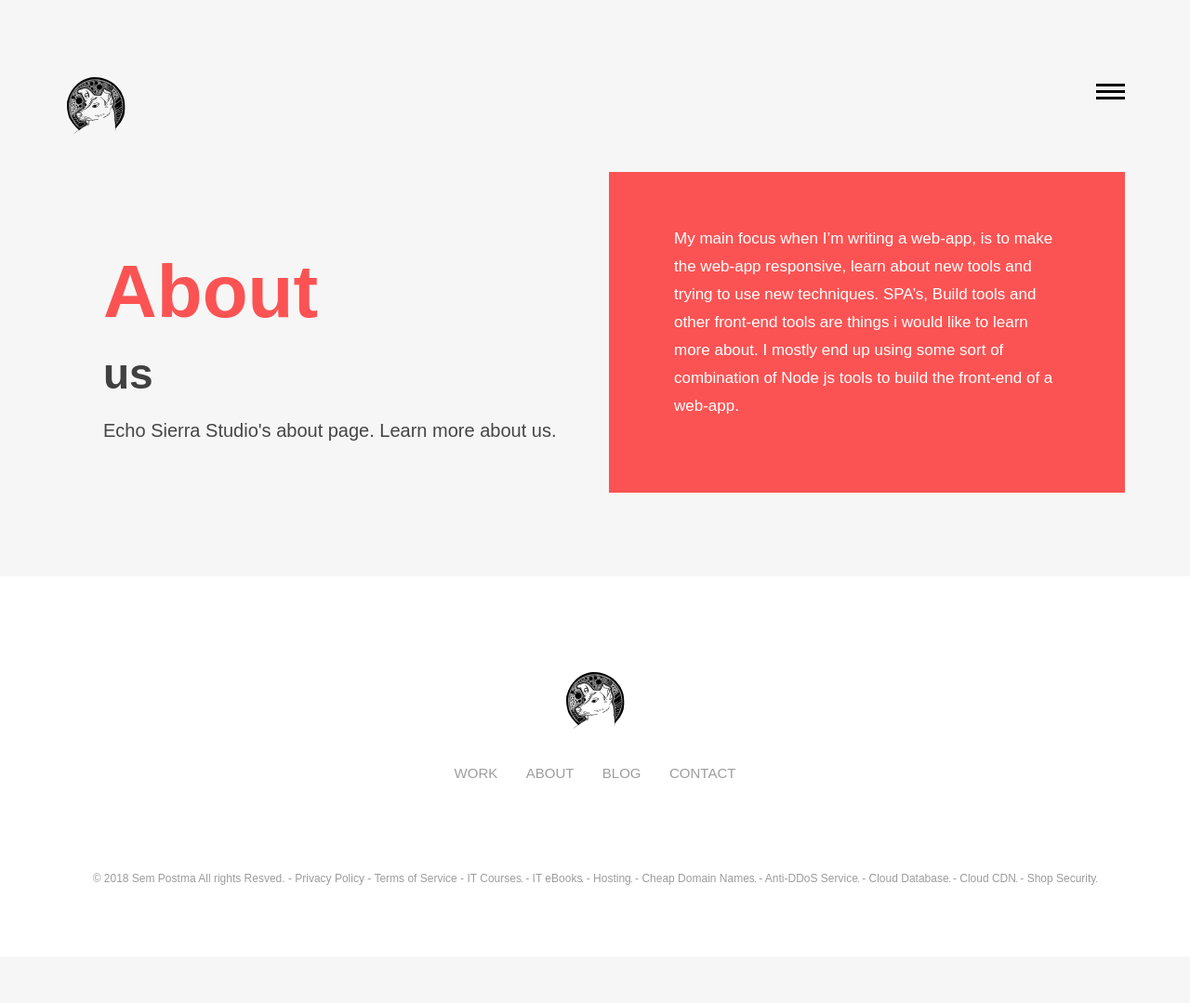
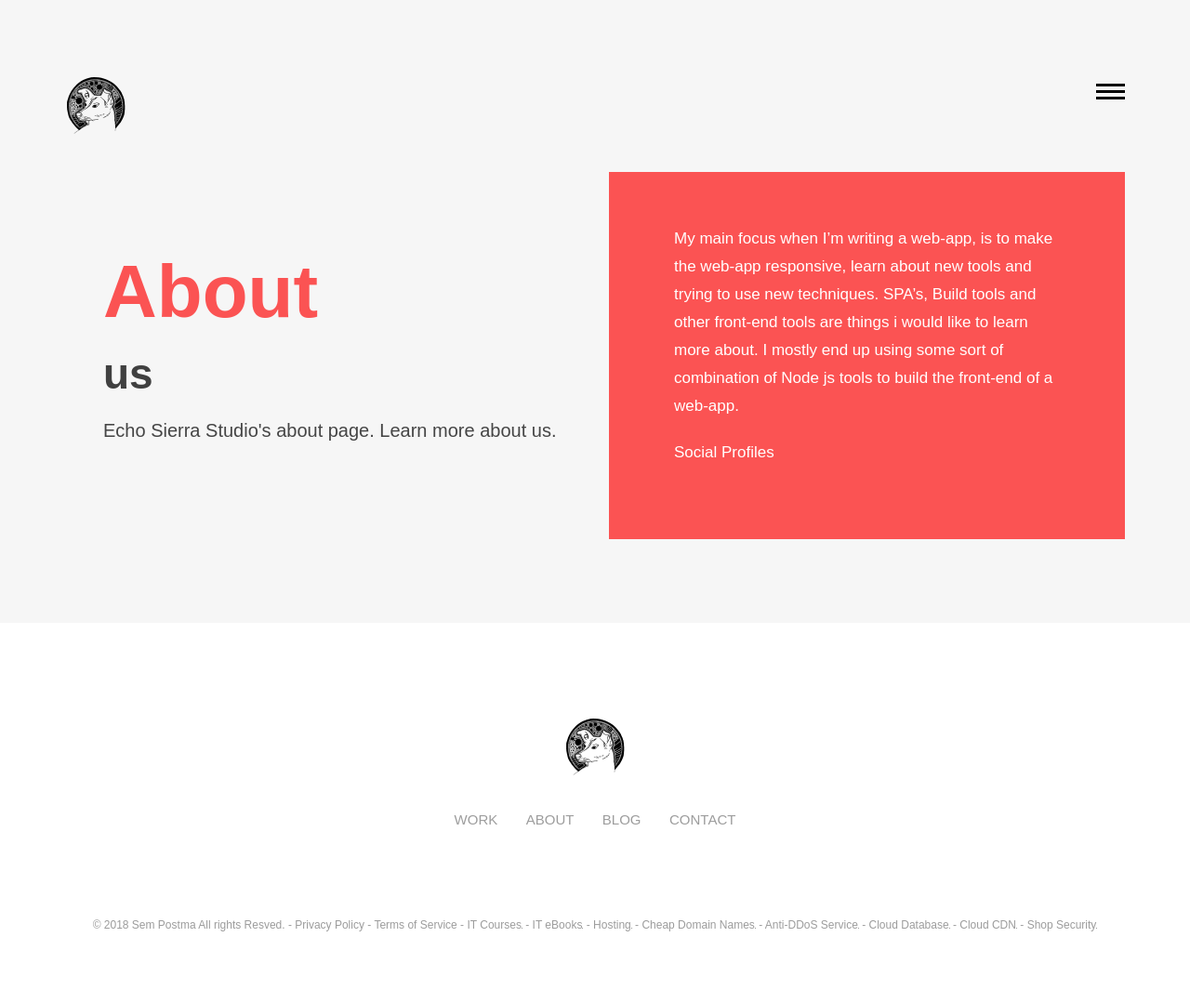
Before and after one commit to LesterGallagher/LesterGallagher.github.io, a Jekyll site: the page built from about.md, in a window 1280 px wide. Shown: the whole page at 93% size. Built offline with Jekyll 4.4.1, drawn with Linux system fonts in a browser that asks for light colours; before the commit the page ends 1029 px from its top, so only the background shows below that; grey boxes are pictures that could not be loaded.

Commit message:
Update from Forestry.io - Updated about.md

```diff
--- a/about.md
+++ b/about.md
@@ -4,6 +4,8 @@ permalink: "/about/"
 layout: page
 greytitle: us
 description: Echo Sierra Studio's about page. Learn more about us.
+
 ---
+My main focus when I'm writing a web-app, is to make the web-app responsive, learn about new tools and trying to use new techniques. SPA's, Build tools and other front-end tools are things i would like to learn more about. I mostly end up using some sort of combination of Node js tools to build the front-end of a web-app.
 
-My main focus when I'm writing a web-app, is to make the web-app responsive, learn about new tools and trying to use new techniques. SPA's, Build tools and other front-end tools are things i would like to learn more about. I mostly end up using some sort of combination of Node js tools to build the front-end of a web-app.
+[Social Profiles](/social-profiles)
```
